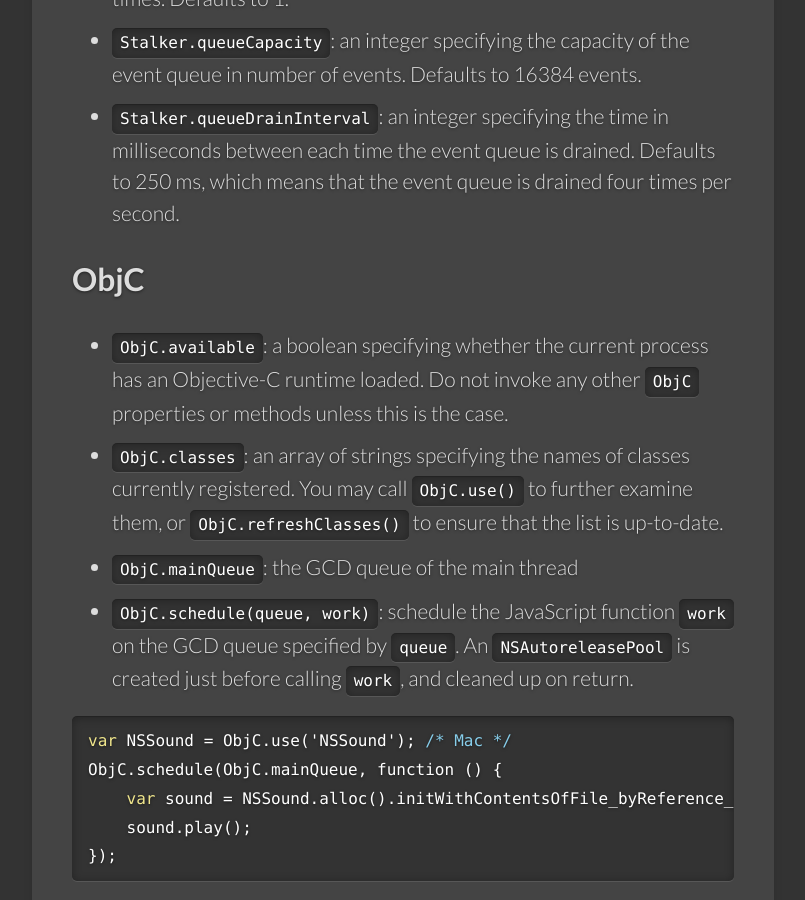
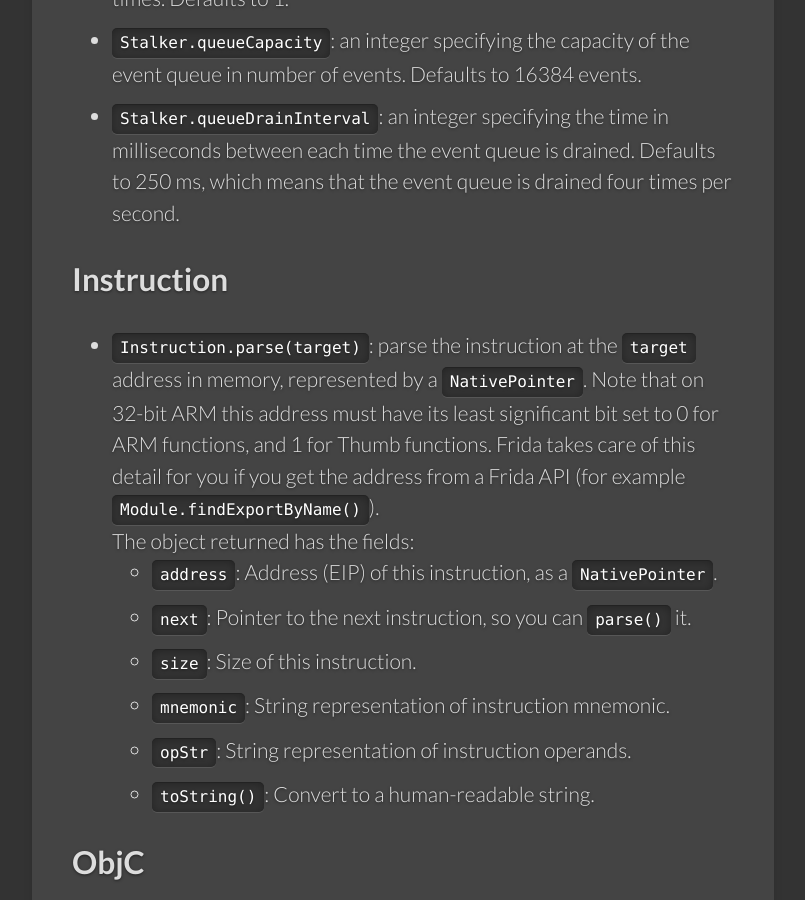
Before and after one commit to frida/frida-website, a Jekyll site: the page built from docs/javascript-api.md, in a window 1280 px wide and 900 px high, scrolled down 14038 px. Shown: the whole window, without its empty margins (139-944 px from the left). Built offline with Jekyll 4.4.1, drawn with Linux system fonts in a browser that asks for light colours; some web fonts are replaced.

Commit message:
Add JS API reference for `Instruction.parse()`

```diff
--- a/docs/javascript-api.md
+++ b/docs/javascript-api.md
@@ -503,6 +503,24 @@ Stalker.follow(Process.getCurrentThreadId(), {
     means that the event queue is drained four times per second.
 
 
+## Instruction
+
++   `Instruction.parse(target)`: parse the instruction at the `target` address
+    in memory, represented by a `NativePointer`.
+    Note that on 32-bit ARM this address must have its least significant bit
+    set to 0 for ARM functions, and 1 for Thumb functions. Frida takes care
+    of this detail for you if you get the address from a Frida API (for
+    example `Module.findExportByName()`).
+
+    The object returned has the fields:
+    -   `address`: Address (EIP) of this instruction, as a `NativePointer`.
+    -   `next`: Pointer to the next instruction, so you can `parse()` it.
+    -   `size`: Size of this instruction.
+    -   `mnemonic`: String representation of instruction mnemonic.
+    -   `opStr`: String representation of instruction operands.
+    -   `toString()`: Convert to a human-readable string.
+
+
 ## ObjC
 
 +   `ObjC.available`: a boolean specifying whether the current process has an
```
